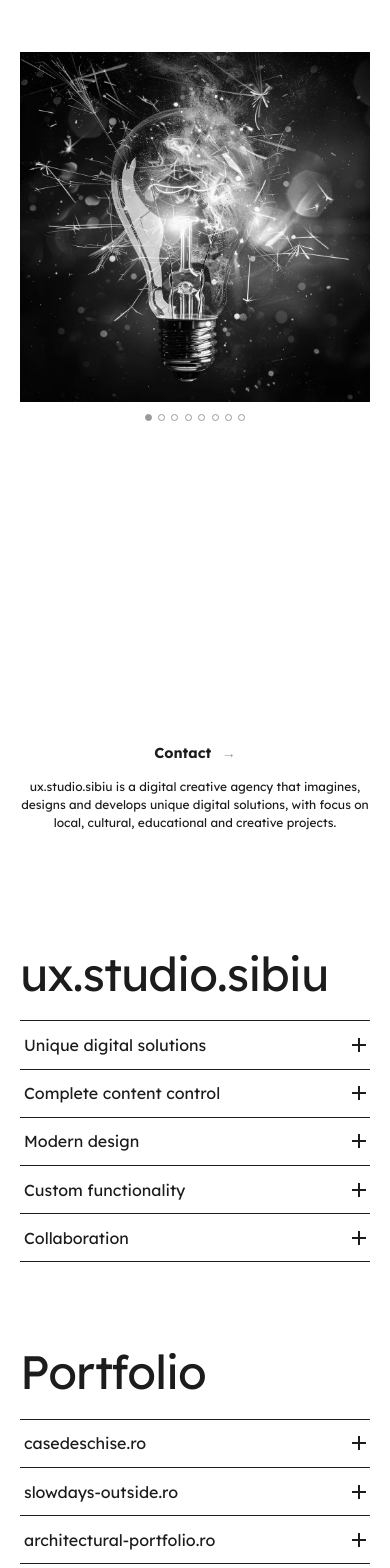
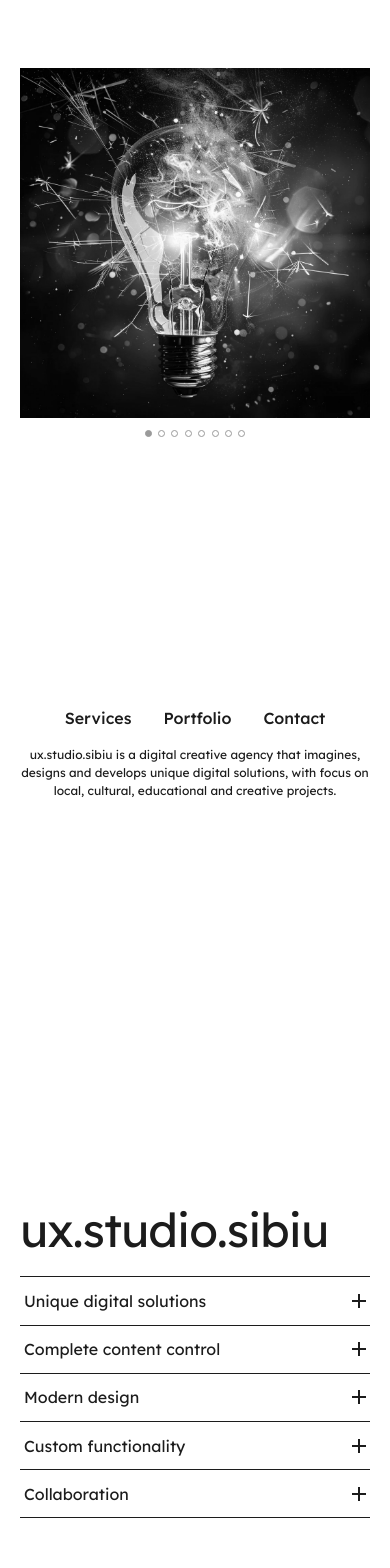
Before and after one commit to ux-studio-sibiu/postcard, a Next.js app: page / in a window 390 px wide. Shown: the top 1568 px of the page. Built offline with nearby package versions, Linux system fonts and the light colour scheme.

Commit message:
update mobile layout

```diff
--- a/app/components/mobile-onepager/mobile-onepager.scss
+++ b/app/components/mobile-onepager/mobile-onepager.scss
@@ -12,6 +12,13 @@
     padding: 2rem 0;
   }
 
+  // Group title + accordion with fixed vertical positioning
+  .onepager-content {
+    display: flex;
+    flex-direction: column;
+    margin-top: calc(50vh - 150px);
+  }
+
   // Each section groups its title + accordion, so the flex gap only separates
   // sections; the title keeps its shared `.page-title` margin (desktop spacing)
   // beneath it. (No media query needed — this component only renders on mobile.)
@@ -19,6 +26,26 @@
     display: flex;
     flex-direction: column;
     margin-top: 3rem;
+  }
+
+  // Horizontal navigation menu with scroll links to sections
+  .onepager-nav {
+    display: flex;
+    justify-content: center;
+    gap: 2rem;
+    flex-wrap: wrap;
+
+    a {
+      text-decoration: none;
+      font-weight: 500;
+      color: inherit;
+      border-bottom: 2px solid transparent;
+      transition: border-color 0.2s ease;
+
+      &:hover {
+        border-bottom-color: currentColor;
+      }
+    }
   }
 
   // Contact link + blurb grouped and centred, like the desktop footer. Flex
@@ -43,10 +70,4 @@
   .onepager-gallery {
     aspect-ratio: 1 / 1;
   }
-
-  // Offset the smooth scroll target so the contact title lands ~50px from the
-  // top (matches the accordion open-scroll convention).
-  #contact {
-    scroll-margin-top: 50px;
-  }
 }
--- a/app/components/mobile-onepager/mobile-onepager.tsx
+++ b/app/components/mobile-onepager/mobile-onepager.tsx
@@ -13,38 +13,49 @@ export function MobileOnePager() {
   return (
     <div className="nsc-mobile-onepager">
 
-      <section className="fullscreen-section">
+      <section className="fullscreen-section pt-3 pb-4">
         <div className="onepager-gallery">
           <SwiperGallery />
         </div>
 
+
+
         <div className="onepager-footer">
-          <ContactLink />
+          {/* <ContactLink /> */}
+          <nav className="onepager-nav">
+            <a href="#services">Services</a>
+            <a href="#portfolio">Portfolio</a>
+            <a href="#contact">Contact</a>
+          </nav>
           <p className="page-blurb">ux.studio.sibiu is a digital creative agency that imagines, designs and develops unique digital solutions, with focus on local, cultural, educational and creative projects.</p>
         </div>
+
       </section>
 
 
 
       {/* Services — title inside the section so it keeps the tighter desktop
           title→accordion spacing; the flex gap only separates sections. */}
-      <section className="onepager-section">
+      <section id="services" className="fullscreen-section onepager-sectionx">
+        <div className="onepager-content">
           <h1 className="page-title">ux.studio.sibiu</h1>
           <Accordion>
             <AccordionItem title="Unique digital solutions">Optimized for speed and performance across all devices.</AccordionItem>
             <AccordionItem title="Complete content control">Manage your content independently without technical barriers.</AccordionItem>
             <AccordionItem title="Modern design">
               <span>Influenced by contemporary design principles and graphic design tradition, we create products that balance clarity, usability and bold visual expression. </span>
-            <span> We value clean, contemporary design shaped by context, function and your vision.</span>
+              <span>Design is shaped by context, function and your vision.</span>
             </AccordionItem>
             <AccordionItem title="Custom functionality">Built specifically for your needs, no compromises.</AccordionItem>
             <AccordionItem title="Collaboration">Close collaboration creates stronger products. By working together over time, we can respond to changing needs, improve details, and shape a more practical solution. For this reason, ux.studio.sibiu remains involved beyond delivery, supporting the evolution of the product.</AccordionItem>
           </Accordion>
+        </div>
       </section>
 
 
       {/* Portfolio — each item carries its gallery, which renders inline on mobile. */}
-      <section className="onepager-section">
+      <section id="portfolio" className="fullscreen-section onepager-sectionx">
+        <div className="onepager-content">
           <h2 className="page-title">Portfolio</h2>
           <Accordion>
             <AccordionItem title="casedeschise.ro" gallery={caseDeschiseGallery} href="https://casedeschise.ro">Annual architectural event in Sibiu and Ramnicu Valcea. Organizers have simple, full content control, including custom signup forms. Signup flow via QR code by email. Mobile first design. Admin dashboard in Sanity. </AccordionItem>
@@ -52,16 +63,19 @@ export function MobileOnePager() {
             <AccordionItem title="architectural-portfolio.ro" gallery={arhitecturalGallery} href="https://architectural-portfolio.ro">Portfolio for architectural studio. Minimal, restrained design</AccordionItem>
             <AccordionItem title="clasazero.ro" gallery={clasaZeroGallery} href="https://clasazero.ro">Random stem puzzles for pre-school kids. AI generated graphics. In progress..</AccordionItem>
           </Accordion>
+        </div>
       </section>
 
       {/* Contact — #contact on the title is where ContactLink's scroll variant lands. */}
-      <section className="onepager-section" style={{ marginBottom: '10rem' }}>
-        <h2 id="contact" className="page-title">Contact</h2>
+      <section id="contact" className="fullscreen-section onepager-sectionx" style={{ marginBottom: '10rem' }}>
+        <div className="onepager-content">
+          <h2 className="page-title">Contact</h2>
           <Accordion>
             <AccordionItem title="Email">uxstudiosibiu@gmail.com</AccordionItem>
             <AccordionItem title="Phone">0748 546788 direct call or WhatsApp both work for us</AccordionItem>
             <AccordionItem title="Address">str. Tribunei mr. 7, Sibiu, Romania</AccordionItem>
           </Accordion>
+        </div>
       </section>
     </div>
   );
--- a/app/page.tsx
+++ b/app/page.tsx
@@ -30,7 +30,7 @@ export default function Home() {
             design tradition, we create products that
             balance clarity, usability and bold visual expression. </span>
 
-            <span> We value clean, contemporary design shaped by context, function and your vision.</span>
+            <span>Design is shaped by context, function and your vision.</span>
             </AccordionItem>
 
           <AccordionItem title="Custom functionality">Built specifically for your needs, no compromises.</AccordionItem>
```
Lines whose indentation alone changed are shown as unchanged.
